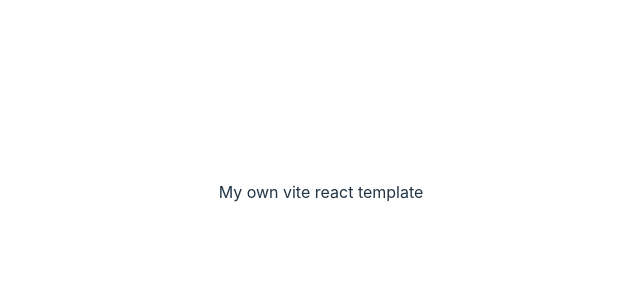
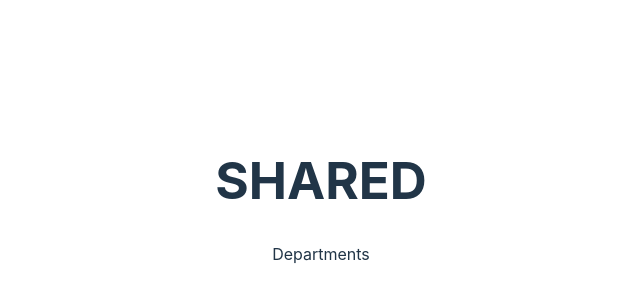
Before and after one commit to vnko1/NP-test-work, a React (Vite) app: page /np-test-work/dep in a window 1280 px wide. Shown: the part 208-508 px from the top of the page, without its empty margins (319-959 px from the left). Built offline with nearby package versions, Linux system fonts and the light colour scheme.

Commit message:
config: react-router

```diff
--- a/package.json
+++ b/package.json
@@ -1,5 +1,5 @@
 {
-  "name": "vite-react-template",
+  "name": "np-test-work",
   "private": true,
   "version": "0.0.0",
   "type": "module",
@@ -19,7 +19,6 @@
     "@reduxjs/toolkit": "^1.9.5",
     "axios": "^1.4.0",
     "localforage": "^1.10.0",
-    "lodash": "^4.17.21",
     "match-sorter": "^6.3.1",
     "react": "^18.2.0",
     "react-dom": "^18.2.0",
--- a/src/components/App.jsx
+++ b/src/components/App.jsx
@@ -1,7 +1,12 @@
+import Router from "./Router";
 import "./App.css";
 
 function App() {
-  return <>My own vite react template</>;
+  return (
+    <>
+      <Router />
+    </>
+  );
 }
 
 export default App;
--- /dev/null
+++ b/src/components/Router.jsx
@@ -0,0 +1,24 @@
+import { RouterProvider, createBrowserRouter } from "react-router-dom";
+import SharedLayout from "/src/components/SharedLayout/SharedLayout";
+import TrackingPage from "/src/pages/TrackingPage";
+import DepartmentsPage from "/src/pages/DepartmentsPage";
+import NotFoundPage from "/src/pages/NotFoundPage";
+
+const Router = () => {
+  const router = createBrowserRouter(
+    [
+      {
+        path: "/",
+        element: <SharedLayout />,
+        children: [
+          { index: true, element: <TrackingPage /> },
+          { path: "/dep", element: <DepartmentsPage /> },
+          { path: "*", element: <NotFoundPage /> },
+        ],
+      },
+    ],
+    { basename: "/np-test-work" }
+  );
+  return <RouterProvider router={router} />;
+};
+export default Router;
--- /dev/null
+++ b/src/components/SharedLayout/SharedLayout.jsx
@@ -0,0 +1,12 @@
+import { Outlet } from "react-router-dom";
+
+const SharedLayout = () => {
+  return (
+    <>
+      <h1>SHARED</h1>
+      <Outlet />
+    </>
+  );
+};
+
+export default SharedLayout;
--- /dev/null
+++ b/src/pages/DepartmentsPage.jsx
@@ -0,0 +1,5 @@
+const DepartmentsPage = () => {
+  return <div>Departments</div>;
+};
+
+export default DepartmentsPage;
--- /dev/null
+++ b/src/pages/NotFoundPage.jsx
@@ -0,0 +1,5 @@
+const NotFoundPage = () => {
+  return <div>404</div>;
+};
+
+export default NotFoundPage;
--- /dev/null
+++ b/src/pages/TrackingPage.jsx
@@ -0,0 +1,5 @@
+const TrackingPage = () => {
+  return <div>TRACK</div>;
+};
+
+export default TrackingPage;
--- a/vite.config.js
+++ b/vite.config.js
@@ -5,5 +5,9 @@
 // https://vitejs.dev/config/
 export default defineConfig({
   plugins: [react(), jsconfigPaths()],
-  base: "/vite-react-template/",
+  base: "/np-test-work/",
+  server: {
+    open: "/",
+    port: 8000,
+  },
 });
```
Also changed, not shown: 1 other file (tests, documents, lock files or other folders).
